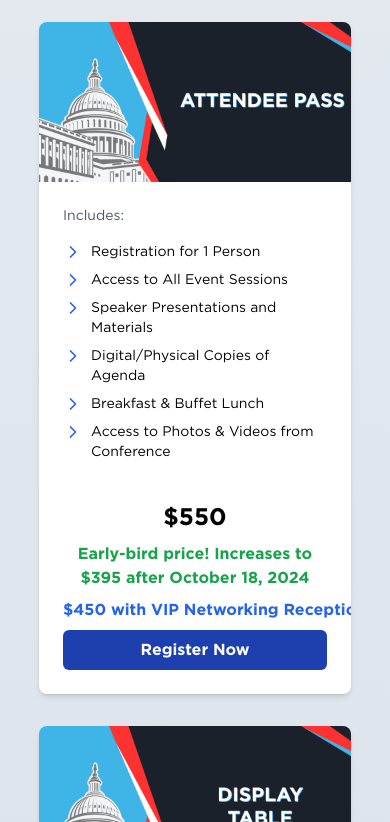
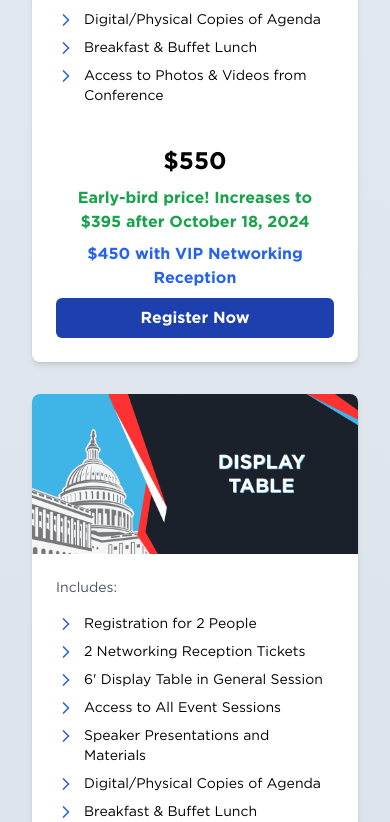
Before and after one commit to masonym/ada-website, a Next.js app: page /events/2025-defense-industry-forecast in a window 390 px wide. Shown: the part 3645-4467 px from the top of the page. Built offline with nearby package versions, Linux system fonts and the light colour scheme.

Commit message:
Updated grid layout responsiveness for registration cards

```diff
--- a/src/app/components/RegistrationCard.tsx
+++ b/src/app/components/RegistrationCard.tsx
@@ -81,8 +81,8 @@ const RegistrationCard = ({ item }: RegistrationProp) => {
                         </p>
                     )}
                     {item.receptionPrice && (
-                        <p className="text-md font-semibold text-center text-nowrap text-blue-600 mb-2">
-                            {item.receptionPrice} with VIP Networking Reception
+                        <p className="text-md font-semibold text-center break-words text-blue-600 mb-2">
+                            {item.receptionPrice} with<wbr /> VIP Networking Reception
                         </p>
                     )}
                     {isFree && (
--- a/src/app/components/RegistrationOptions.tsx
+++ b/src/app/components/RegistrationOptions.tsx
@@ -22,22 +22,26 @@ const RegistrationOptions = ({ event }: RegistrationProps) => {
     }
 
     const earlyBirdDeadline = currentEvent.registrations.length > 0 ? currentEvent.registrations[0].earlyBirdDeadline : null;
-
-    // Determine if we're still in the early bird period
     const isEarlyBird = earlyBirdDeadline && new Date() < new Date(earlyBirdDeadline);
-
-    // Format the deadline date, ignoring timezone differences
     const deadlineDate = earlyBirdDeadline ? new Date(earlyBirdDeadline).toLocaleDateString('en-US', {
         year: 'numeric',
         month: 'long',
         day: 'numeric',
-        timeZone: 'EST'  // Ensure consistent date across timezones
+        timeZone: 'EST'
     }) : null;
 
+    const getGridClass = (itemCount: number) => {
+        switch (itemCount) {
+            case 1: return 'grid-cols-1';
+            case 2: return 'sm:grid-cols-2';
+            case 3: return 'sm:grid-cols-2 lg:grid-cols-2';
+            default: return 'sm:grid-cols-2 lg:grid-cols-2 xl:grid-cols-4';
+        }
+    };
 
     return (
         <div className="max-w-7xl mx-auto pt-0 pb-8 px-4 flex flex-col items-center">
-            <div className="flex flex-col items-center">
+            <div className="flex flex-col items-center w-full">
                 <h1 className="text-[48px] text-center font-gotham font-bold mb-2 text-slate-700">
                     Registration Options
                 </h1>
@@ -48,14 +52,8 @@ const RegistrationOptions = ({ event }: RegistrationProps) => {
                     <div className="bg-green-100 border border-green-400 text-green-700 px-4 py-3 rounded relative mb-6 text-xl mx-4 text-center" role="alert">
                         <strong className="font-bold">Early-bird pricing available!</strong>
                         <span className="block sm:inline"> Register before {deadlineDate}.</span>
-                        <p className="block font-gotham"> To accommodate your requests and budget timeframes, we are making a  one-time, 2-week extension of our early-bird attendance fee offering for the 2025 Defense Industry Forecast conference on Nov. 14th – so please take advantage, and reserve your place now!</p>
                     </div>
                 )}
-                <div className="grid grid-cols-1 sm:grid-cols-1 md:grid-cols-2 lg:grid-cols-2 xl:grid-cols-4 w-[80vw] xl:min-w-[1288px] md:min-w-[738px] lg:min-w-[1024px] sm:min-w-[640px] gap-8">
-                    {currentEvent.registrations.map((item, index) => (
-                        <RegistrationCard key={index} item={item} />
-                    ))}
-                </div>
 
                 {/* {complimentaryRegistrations.length > 0 && (
                     <div className="w-full max-w-2xl mb-12">
@@ -72,9 +70,15 @@ const RegistrationOptions = ({ event }: RegistrationProps) => {
                     </div>
                 )} */}
 
+                <div className={`grid ${getGridClass(currentEvent.registrations.length)} gap-8 justify-center max-w-[85vw] xl:min-w-[1320px] md:min-w-[738px] lg:min-w-[1024px] sm:min-w-[640px] min-w-[320px]`}>
+                    {currentEvent.registrations.map((item, index) => (
+                        <RegistrationCard key={index} item={item} />
+                    ))}
+                </div>
+
                 {currentEvent.addOns && currentEvent.addOns.length > 0 && (
-                    <div className="w-full max-w-2xl">
-                        <h2 className="text-3xl font-bold text-center mb-6 mt-4">Add-Ons</h2>
+                    <div className="w-full max-w-2xl mt-12">
+                        <h2 className="text-3xl font-bold text-center mb-6">Add-Ons</h2>
                         <div className="bg-white shadow-md rounded-lg overflow-hidden">
                             {currentEvent.addOns.map((addOn: AddOn, index: number) => (
                                 <div key={index} className="p-6 border-b border-gray-200 last:border-b-0">
@@ -88,8 +92,6 @@ const RegistrationOptions = ({ event }: RegistrationProps) => {
                         </div>
                     </div>
                 )}
-
-
             </div>
         </div>
     );
```
